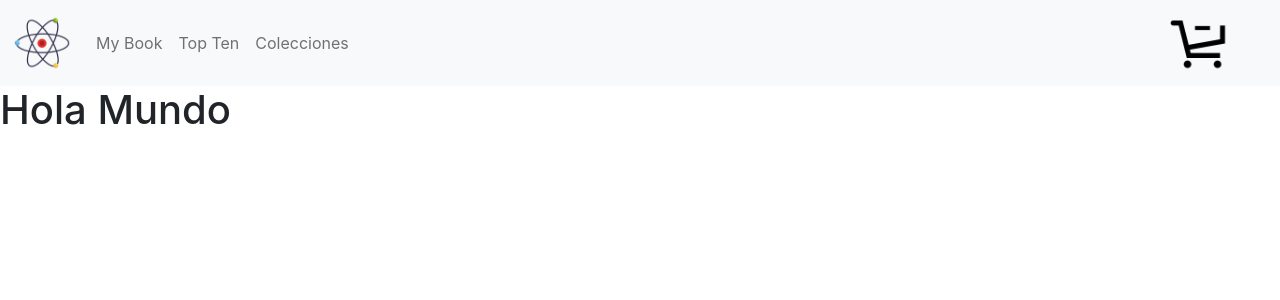
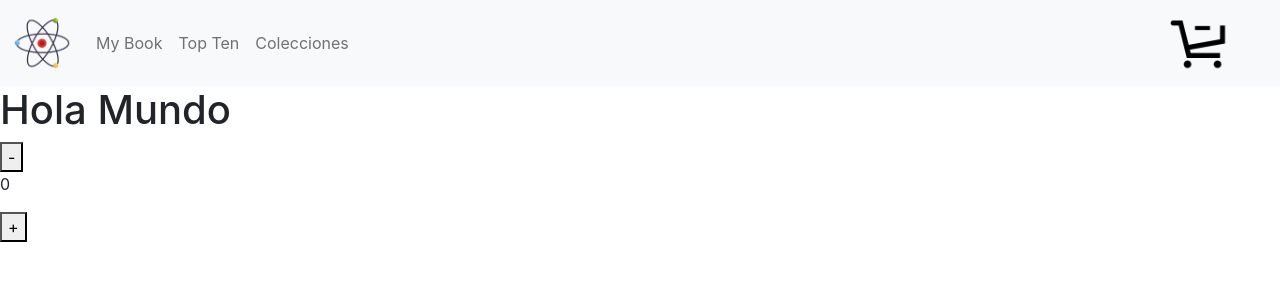
Before and after one commit to VeroVipputo/mybook, a React (Create React App) app: page / in a window 1280 px wide. Shown: the top 300 px of the page. Built offline with nearby package versions, Linux system fonts and the light colour scheme.

Commit message:
Arreglo de Count

```diff
--- a/src/App.js
+++ b/src/App.js
@@ -6,7 +6,7 @@ import TopTen from './components/pages/TopTen';
 import Colecciones from './components/pages/Colecciones';
 import CartWidget from './components/CartWidget';
 import ItemListContainer from './components/ItemListContainer';
-
+import FunctionCounter from './components/FunctionCounter/FunctionCounter';
 
 
 function App() {
@@ -16,6 +16,7 @@ function App() {
         <NavBar/>
         <ItemListContainer/>
       </Router>
+      <FunctionCounter/>
     </div>
   );
 }
--- /dev/null
+++ b/src/components/FunctionCounter/FunctionCounter.js
@@ -0,0 +1,23 @@
+import { useState } from "react";
+
+const FunctionCounter = () => {
+    const [count, setCount] = useState (0)
+
+    const increment = () =>{
+        setCount (count + 1)
+    }
+
+    const decrement = () =>{
+        setCount (count - 1)
+    }
+
+    return(
+        <div>
+            <button onClick={ decrement }>-</button>
+            <p>{count}</p>
+            <button onClick={ increment }>+</button>
+        </div>
+    )
+}
+
+export default FunctionCounter
```
